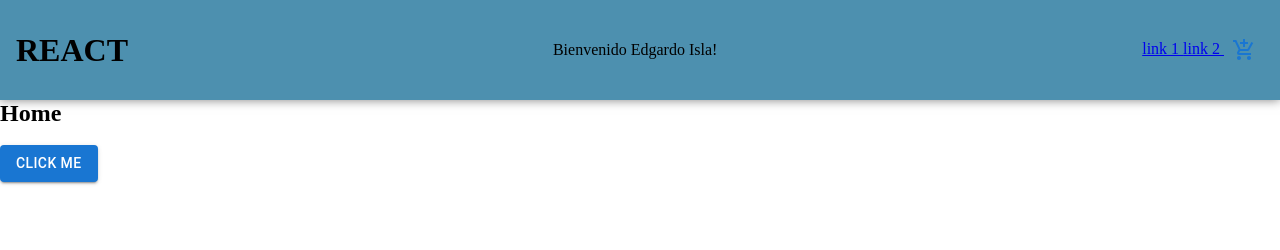
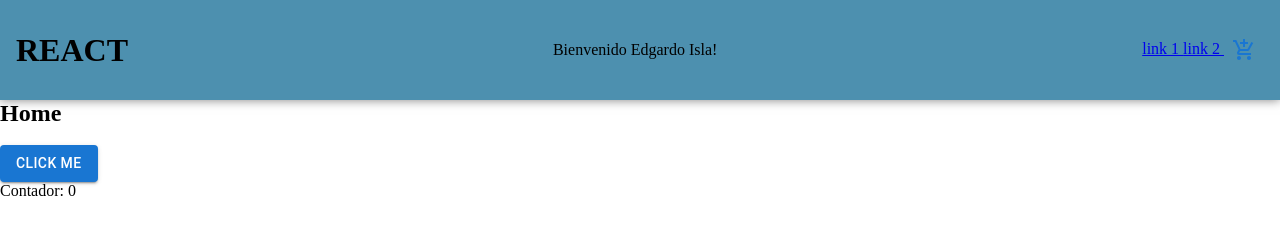
Before and after one commit to edgardoisla/Curso-REACT, a React (Create React App) app: page / in a window 1280 px wide. Shown: the top 250 px of the page. Built offline with nearby package versions, Linux system fonts and the light colour scheme.

Commit message:
build (Contador): Agregar hook useState al contador

```diff
--- a/package.json
+++ b/package.json
@@ -14,6 +14,7 @@
     "react": "^18.2.0",
     "react-dom": "^18.2.0",
     "react-icons": "^4.6.0",
+    "react-router-dom": "^6.4.2",
     "react-scripts": "5.0.1",
     "sass": "^1.55.0",
     "styled-components": "^5.3.6",
--- a/src/components/App.js
+++ b/src/components/App.js
@@ -2,6 +2,7 @@ import React from "react"
 import Header from "./Header"
 import Main from "./Main"
 import Footer from "./Footer"
+import { BrowserRouter } from "react-router-dom"
 
 function App() {
     return (
--- /dev/null
+++ b/src/components/Contador.js
@@ -0,0 +1,15 @@
+import React from 'react';
+import Button from '@mui/material/Button';
+
+
+const Contador = (props) => {
+
+  return (
+    <div id='contador'>
+        <Button onClick={props.handleClick} variant="contained">Click me</Button>
+        <p>Contador: <span>{props.contador}</span></p>
+    </div>
+  )
+}
+
+export default Contador
--- /dev/null
+++ b/src/components/ContadorContainer.js
@@ -0,0 +1,27 @@
+import React, {useState} from 'react'
+import Contador from './Contador'
+
+
+const ContadorContainer = () => {
+
+    const estado = useState(0)
+    const contador = estado[0]
+    const setContador = estado[1]
+
+    let handleClick = () => {
+
+        setContador(contador + 1)
+
+
+    }
+
+  return (
+    <Contador
+        handleClick={handleClick}
+        contador={contador}
+
+    />
+  )
+}
+
+export default ContadorContainer
--- a/src/components/Main.js
+++ b/src/components/Main.js
@@ -1,11 +1,15 @@
 import React from 'react'
-import Button from '@mui/material/Button';
+import ContadorContainer from './ContadorContainer';
+
 
 const Main = () => {
+
+
+
     return (
         <main>
             <h2>Home</h2> <br/>
-            <Button variant="contained">Click me</Button>
+            <ContadorContainer/>
         </main>
     )
 }
--- a/src/estilos.scss
+++ b/src/estilos.scss
@@ -36,3 +36,7 @@ footer{
     padding: 1 rem;
     text-align: center;
 }
+
+.nav__link {
+    margin-left: 1rem;
+}
```
Also changed, not shown: 1 other file (tests, documents, lock files or other folders).
